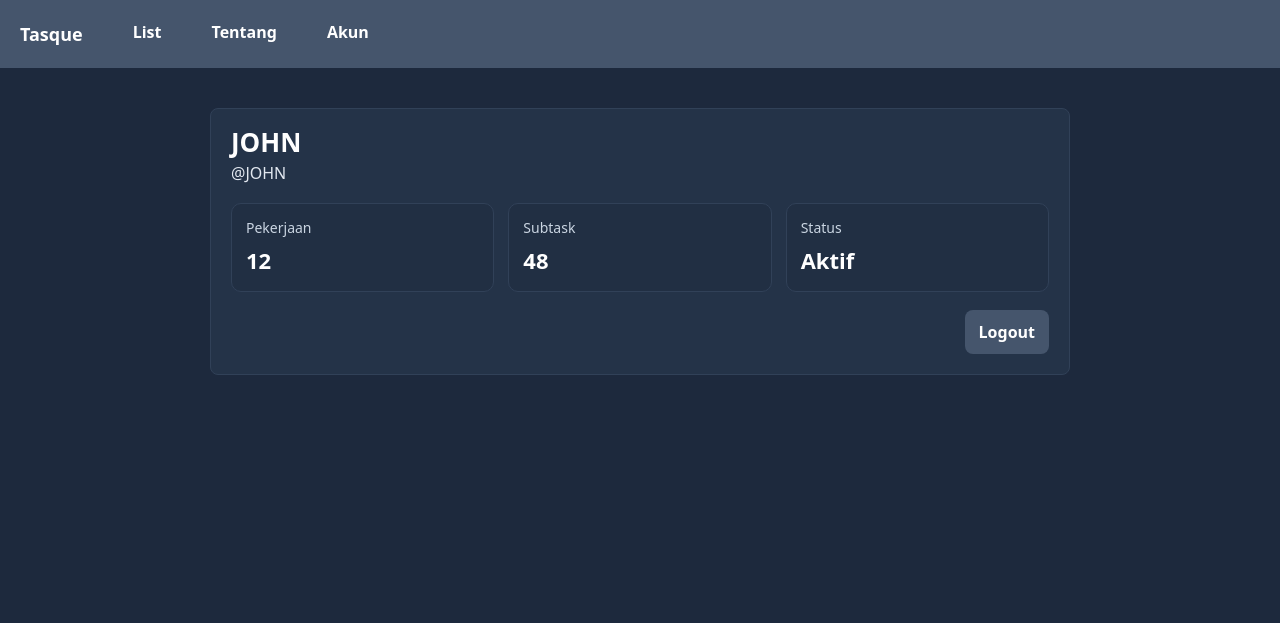
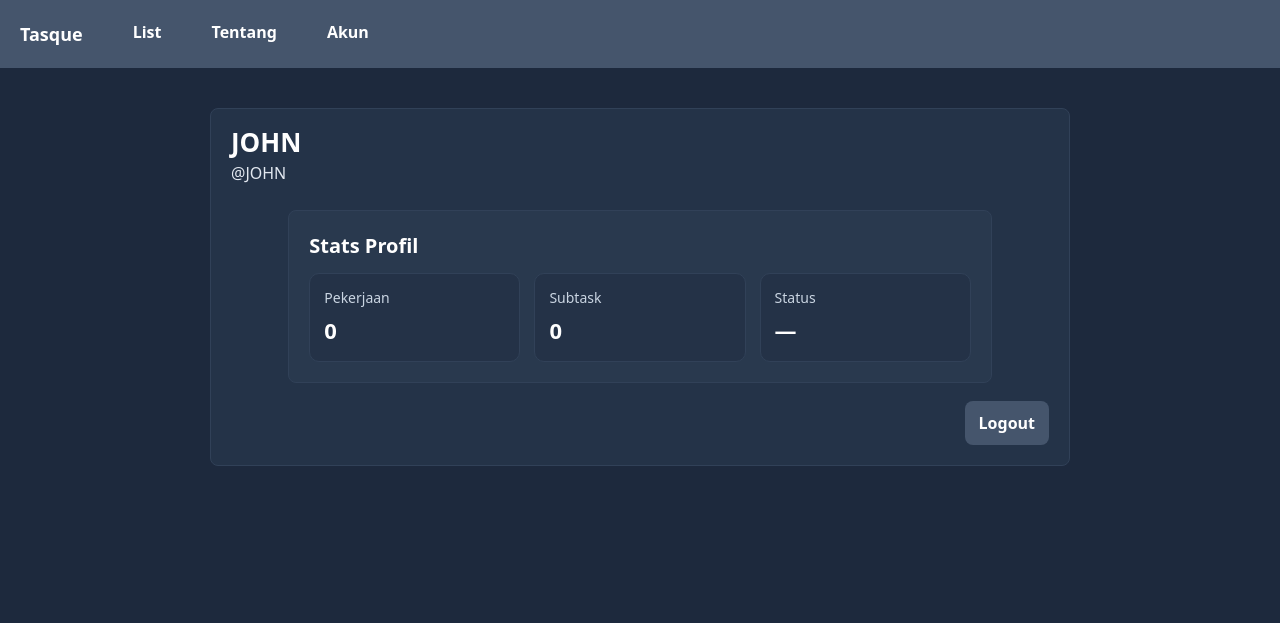
Before and after one commit to Arfan9swn/Tasque, a PHP site: page /profile.php in a window 1280 px wide. Shown: the top 623 px of the page. Run offline with PHP 8.4, Linux system fonts and the light colour scheme; a user stored in the database is signed in; data comes from the database, SQL or seed files in the repository.

Commit message:
DB Connection for the tasks, subtasks, categories, and profile section

```diff
--- a/profile.php
+++ b/profile.php
@@ -16,6 +16,12 @@ if ($userId !== null) {
         $user = $res->fetch_assoc();
     }
 }
+
+$stats = [
+        'task_count' => 0,
+        'subtask_count' => 0,
+        'status_label' => '—',
+    ];
 
 $username = $user['username'] ?? (current_username() ?? '');
 $name = $user['name'] ?? (current_name() ?? '');
@@ -48,18 +54,23 @@ $name = $user['name'] ?? (current_name() ?? '');
                     </div>
                 </div>
 
-                <div class="mt-[18px] grid grid-cols-1 sm:grid-cols-3 gap-[14px]">
+                <div class="w-full flex justify-center mt-[25px]">
+        <div class="w-[86%] max-w-[860px] border border-slate-700 rounded-[8px] bg-slate-700/40 p-[20px]">
+            <div class="text-[20px] font-bold">Stats Profil</div>
+            <div class="mt-[12px] grid grid-cols-1 sm:grid-cols-3 gap-[14px]">
                 <div class="rounded-[10px] bg-slate-800/40 border border-slate-700 p-[14px]">
                     <div class="text-slate-300 text-sm">Pekerjaan</div>
-                        <div class="text-[22px] font-bold mt-[6px]">12</div>
+                    <div class="text-[22px] font-bold mt-[6px]"> <?php echo htmlspecialchars((string)$stats['task_count']); ?> </div>
                 </div>
                 <div class="rounded-[10px] bg-slate-800/40 border border-slate-700 p-[14px]">
                     <div class="text-slate-300 text-sm">Subtask</div>
-                        <div class="text-[22px] font-bold mt-[6px]">48</div>
+                    <div class="text-[22px] font-bold mt-[6px]"> <?php echo htmlspecialchars((string)$stats['subtask_count']); ?> </div>
                 </div>
                 <div class="rounded-[10px] bg-slate-800/40 border border-slate-700 p-[14px]">
                     <div class="text-slate-300 text-sm">Status</div>
-                        <div class="text-[22px] font-bold mt-[6px]">Aktif</div>
+                    <div class="text-[22px] font-bold mt-[6px]"> <?php echo htmlspecialchars((string)$stats['status_label']); ?> </div>
+                </div>
+            </div>
         </div>
     </div>
 
```
Also changed, not shown: index.php (+67 -9 lines). Lines whose indentation alone changed are shown as unchanged.
